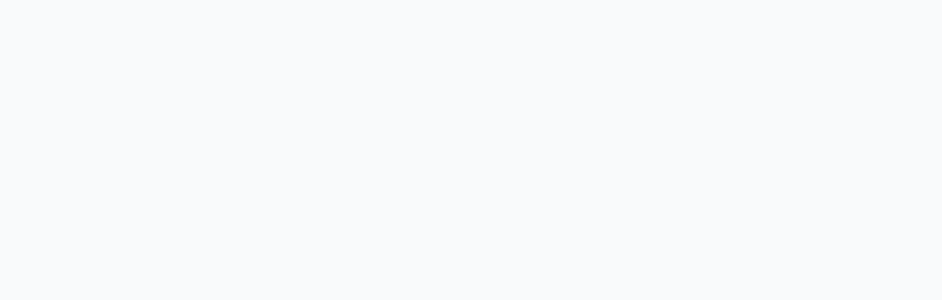
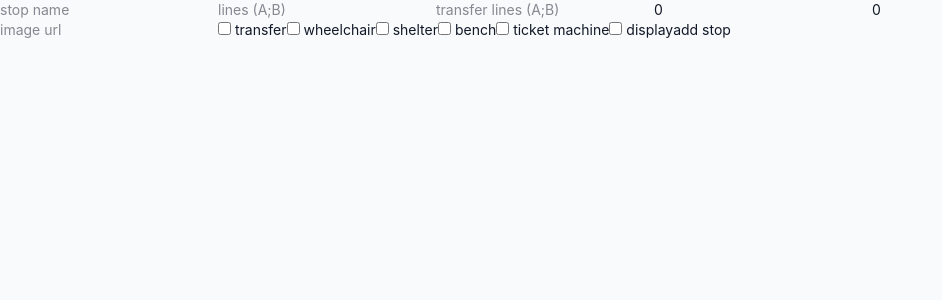
Before and after one commit to VoidCast00/TourDeApp, a Vue app: page /admin/create in a window 1280 px wide. Before the commit this address had no page. Shown: the top 300 px of the page, without its empty margins (0-942 px from the left). Built offline with nearby package versions, Linux system fonts and the light colour scheme.

Commit message:
reorganised admin panel

```diff
--- a/src/router/index.ts
+++ b/src/router/index.ts
@@ -5,13 +5,16 @@
 import Detail from '../views/public/StopDetail.vue'
 import Admin from '../views/admin/Dashboard.vue'
 import CRUDstops from '@/views/admin/CRUDstops.vue'
+import Create from '@/views/admin/CreateStop.vue'
 
 const routes = [
   { path: '/', redirect: '/stops' },
   { path: '/stops', component: StopsList },
   { path: '/stops/:id', name: 'Detail', component: Detail },
   { path: '/admin', component: Admin},
-  { path: '/admin/crudstops', component: CRUDstops}
+  { path: '/admin/stops', component: CRUDstops},
+  { path: '/admin/create', component: Create},
+
 ]
 
 export const router = createRouter({
--- a/src/views/admin/CRUDstops.vue
+++ b/src/views/admin/CRUDstops.vue
@@ -5,7 +5,7 @@
 
 
 
-const name = ref('')
+
 const messageReport = ref('')
 
 
@@ -35,22 +35,6 @@
 </script>
 
 <template>
-<form @submit.prevent="addNewStop">
-    <input v-model="newStop.name" placeholder="stop name" required>
-    <input v-model="newStop.lines" placeholder="lines (A;B)">
-    <input v-model="newStop.transfer_lines" placeholder="transfer lines (A;B)">
-    <input v-model.number="newStop.x" type="number" placeholder="x">
-    <input v-model.number="newStop.y" type="number" placeholder="y">
-    <input v-model="newStop.image_url" placeholder="image url">
-    <label><input v-model="newStop.is_transfer" type="checkbox"> transfer</label>
-    <label><input v-model="newStop.wheelchair_accessible" type="checkbox"> wheelchair</label>
-    <label><input v-model="newStop.has_shelter" type="checkbox"> shelter</label>
-    <label><input v-model="newStop.has_bench" type="checkbox"> bench</label>
-    <label><input v-model="newStop.has_ticket_machine" type="checkbox"> ticket machine</label>
-    <label><input v-model="newStop.has_display" type="checkbox"> display</label>
-    <button type="submit">add stop</button>
-    <p>{{ addMessage }}</p>
-</form>
 
 <input placeholder="search for stop" v-model="input"/>
 <p v-if="loading">loading stops...</p>
--- /dev/null
+++ b/src/views/admin/CreateStop.vue
@@ -0,0 +1,36 @@
+<script setup lang="ts">
+import { ref } from 'vue'
+
+
+
+
+import { onMounted,computed } from 'vue';
+import { useStopState } from "../../state/stopStates";
+const { stops, loading, message, loadStops, newStop, addMessage, addNewStop, deleteTargetedStop } = useStopState()
+const input = ref('')
+console.log(stops)
+
+
+</script>
+
+<template>
+
+<form @submit.prevent="addNewStop">
+    <input v-model="newStop.name" placeholder="stop name" required>
+    <input v-model="newStop.lines" placeholder="lines (A;B)">
+    <input v-model="newStop.transfer_lines" placeholder="transfer lines (A;B)">
+    <input v-model.number="newStop.x" type="number" placeholder="x">
+    <input v-model.number="newStop.y" type="number" placeholder="y">
+    <input v-model="newStop.image_url" placeholder="image url">
+    <label><input v-model="newStop.is_transfer" type="checkbox"> transfer</label>
+    <label><input v-model="newStop.wheelchair_accessible" type="checkbox"> wheelchair</label>
+    <label><input v-model="newStop.has_shelter" type="checkbox"> shelter</label>
+    <label><input v-model="newStop.has_bench" type="checkbox"> bench</label>
+    <label><input v-model="newStop.has_ticket_machine" type="checkbox"> ticket machine</label>
+    <label><input v-model="newStop.has_display" type="checkbox"> display</label>
+    <button type="submit">add stop</button>
+    <p>{{ addMessage }}</p>
+</form>
+
+
+</template>
```
